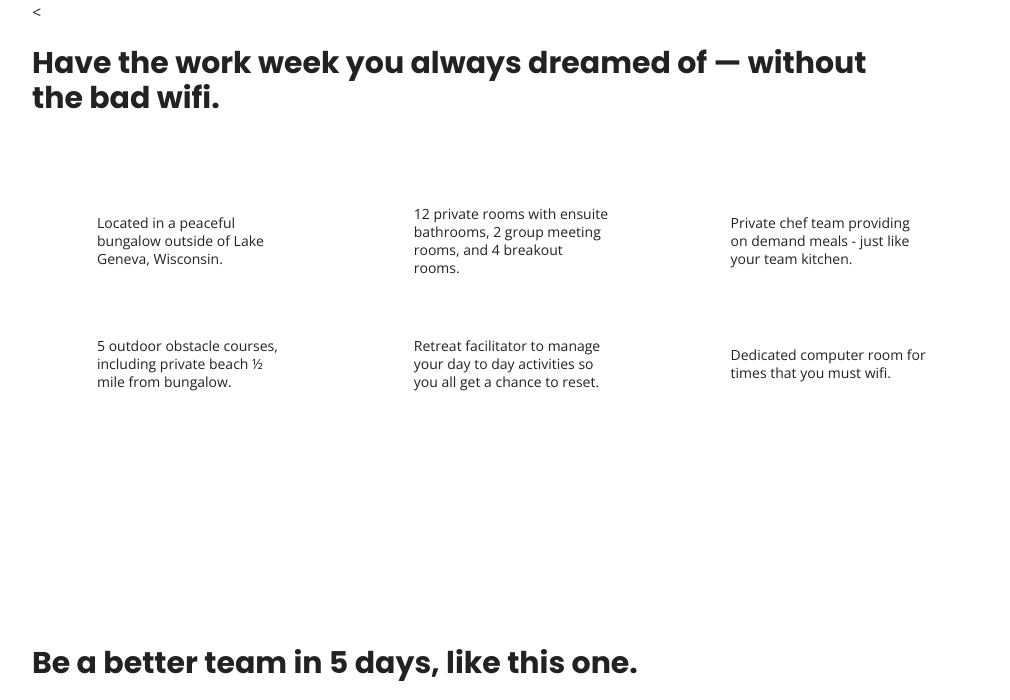
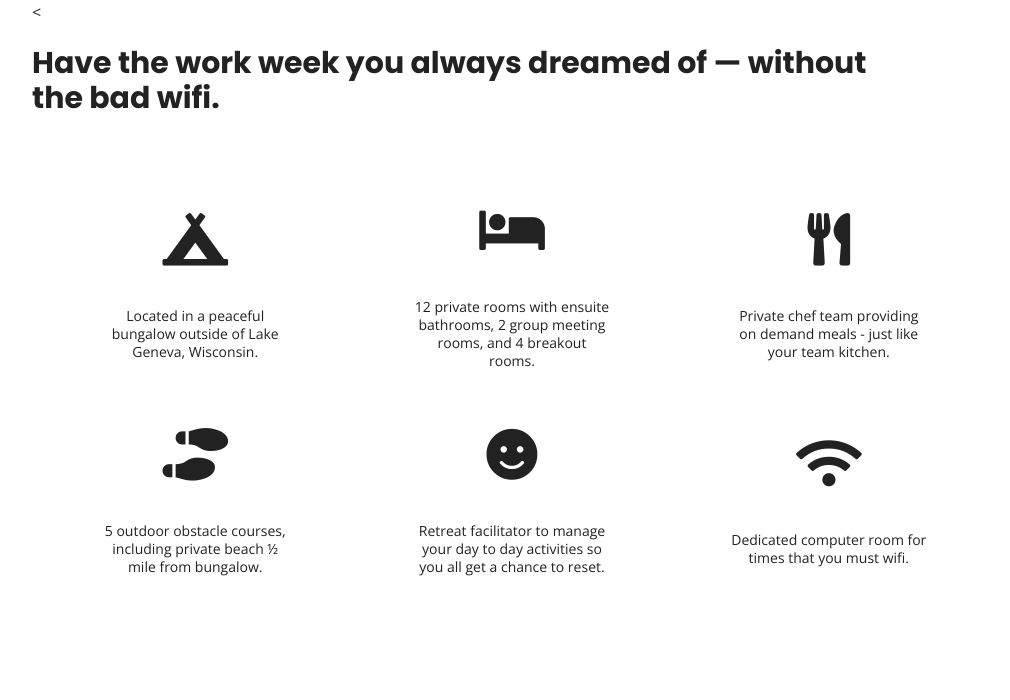
Before and after one commit to NicoleD1010/unplugged-retreat, a website built with Parcel: page index.html in a window 1280 px wide. Shown: the part 1031-1731 px from the top of the page, without its empty margins (128-1138 px from the left). Built offline with nearby package versions, Linux system fonts and the light colour scheme; files whose address does not match are found by name.

Commit message:
Added feature icons

```diff
--- a/css/main.css
+++ b/css/main.css
@@ -292,7 +292,13 @@ input[type=button] {
   align-items: center;
   flex-flow: row wrap;
 }
+
+.features i {
+  font-size: 3.75em;
+  margin-bottom: 40px;
+}
 .features p {
+  text-align: center;
   margin: 0;
 }
 /* Reviews */
--- a/index.html
+++ b/index.html
@@ -13,7 +13,8 @@
   <meta property="og:image" content="">
   <!-- Google Fonts -->
 <link href="https://fonts.googleapis.com/css?family=Open+Sans:400,700|Poppins:500,700" rel="stylesheet">
-
+<!-- FontAwesome CDN version 5.5 -->
+<link rel="stylesheet" href="https://use.fontawesome.com/releases/v5.5.0/css/all.css" integrity="sha384-B4dIYHKNBt8Bc12p+WXckhzcICo0wtJAoU8YZTY5qE0Id1GSseTk6S+L3BlXeVIU" crossorigin="anonymous">
   <link rel="manifest" href="site.webmanifest">
   <link rel="apple-touch-icon" href="icon.png">
   <!-- Place favicon.ico in the root directory -->
@@ -71,6 +72,7 @@
         <div class="features-items">
           <article>
             <p class="fontawesome-icon">
+              <i class="fas fa-campground"></i>
             </p>
             <p class="features-item-description">
               Located in a peaceful bungalow outside of Lake Geneva, Wisconsin.
@@ -78,6 +80,7 @@
           </article>
           <article>
             <p class="fontawesome-icon">
+              <i class="fas fa-bed"></i>
             </p>
             <p class="features-item-description">
               12 private rooms with ensuite bathrooms, 2 group meeting rooms, and 4 breakout rooms.
@@ -85,6 +88,7 @@
           </article>
           <article>
             <p class="fontawesome-icon">
+              <i class="fas fa-utensils"></i>
             </p>
             <p class="features-item-description">
               Private chef team providing on demand meals - just like your team kitchen.
@@ -92,6 +96,7 @@
           </article>
           <article>
             <p class="fontawesome-icon">
+              <i class="fas fa-shoe-prints"></i>
             </p>
             <p class="features-item-description">
               5 outdoor obstacle courses, including private beach ½ mile from bungalow.
@@ -99,6 +104,7 @@
           </article>
           <article>
             <p class="fontawesome-icon">
+              <i class="fas fa-smile"></i>
             </p>
             <p class="features-item-description">
               Retreat facilitator to manage your day to day activities so you all get a chance to reset.
@@ -106,6 +112,7 @@
           </article>
           <article>
             <p class="fontawesome-icon">
+              <i class="fas fa-wifi"></i>
             </p>
             <p class="features-item-description">
               Dedicated computer room for times that you must wifi.
```
Also changed, not shown: about/index.html (+2 -1 lines), faq/index.html (+2 -1 lines).
